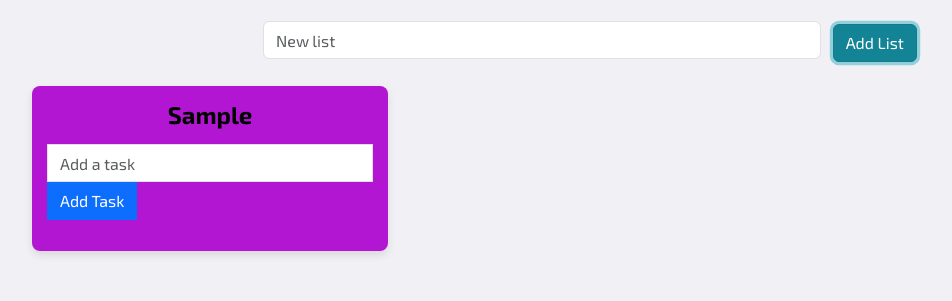
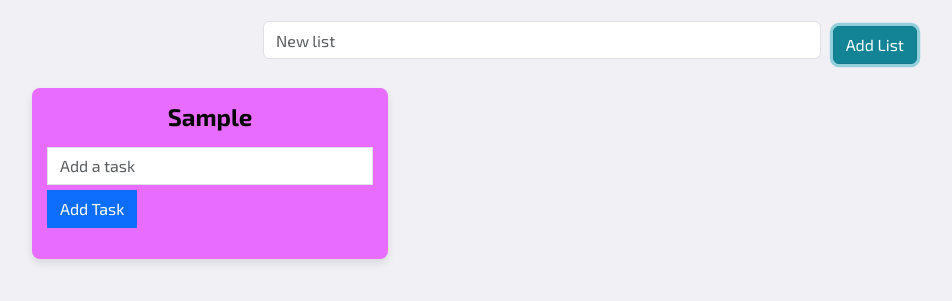
Before and after one commit to NicoleM-Torres/Sticky-Note-Lists, a plain HTML site: page index.html in a window 1280 px wide. Both pictures are taken after typing "Sample" into the empty fields and a click on the button "Add List". Shown: the part 99-400 px from the top of the page, without its empty margins (50-1002 px from the left). Drawn offline with nearby package versions, Linux system fonts and the light colour scheme.

Commit message:
Update style.css

```diff
--- a/css/style.css
+++ b/css/style.css
@@ -15,7 +15,7 @@ body {
 }
 
 .stickyNote {
-  background-color: #b316d3;
+  background-color: #e76cff;
   border-radius: 8px;
   padding: 15px;
   box-shadow: 0 4px 8px rgba(0, 0, 0, 0.1);
@@ -53,7 +53,7 @@ body {
 }
 
 .btn {
-  /* margin-top: 5px; */
+  margin-top: 5px;
 }
 
 .addTaskButton {
```
